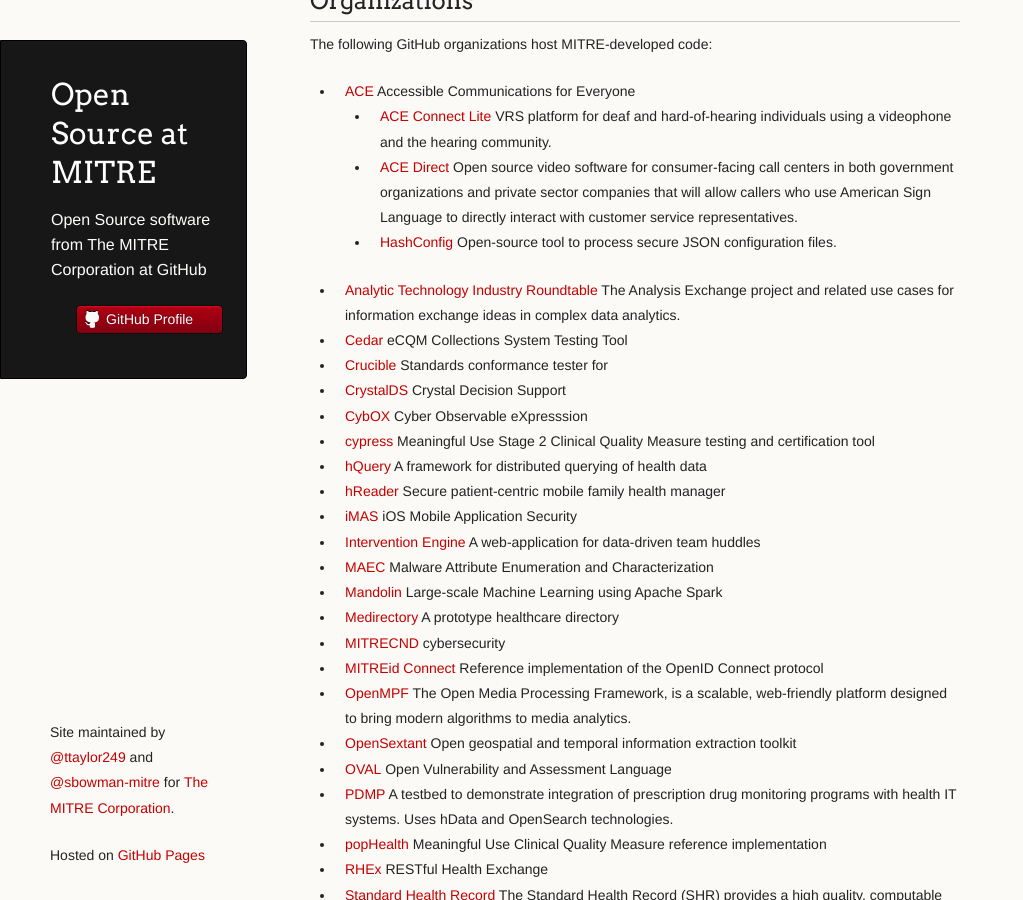
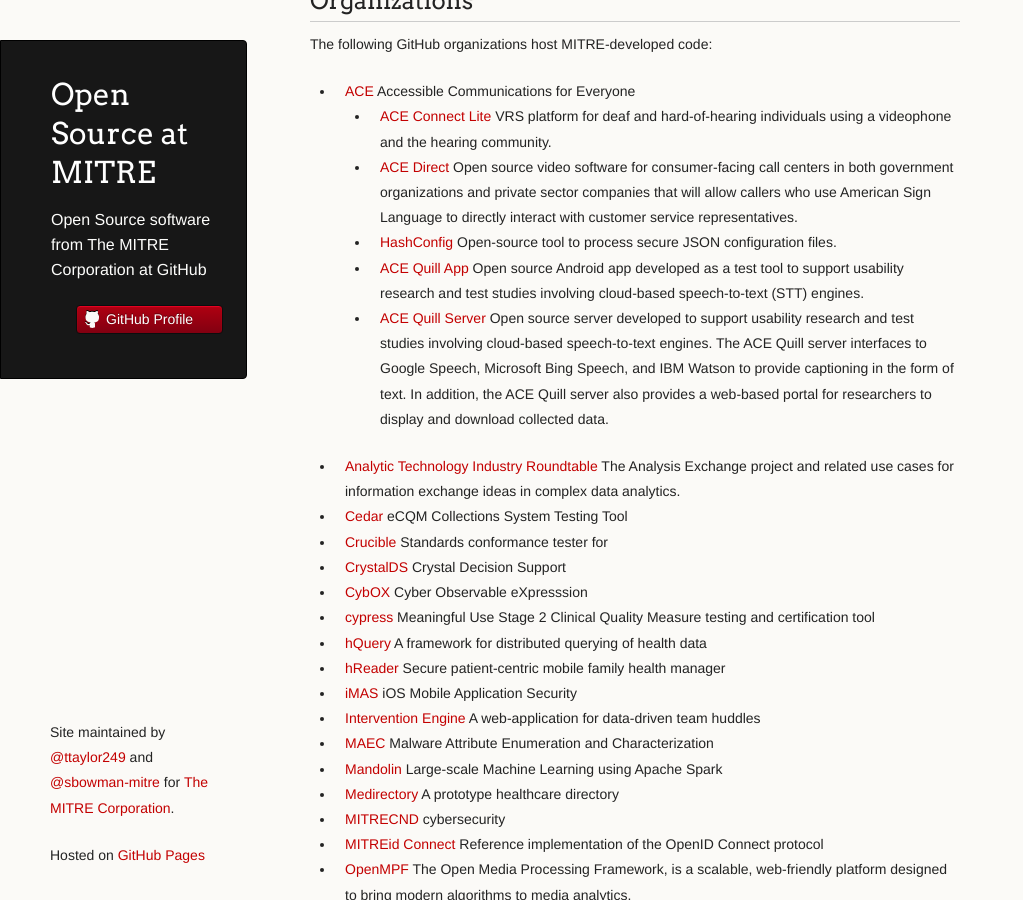
Before and after one commit to mitre/mitre.github.io, a Jekyll site: the page built from index.md, in a window 1280 px wide and 900 px high, scrolled down 733 px. Shown: the whole window, without its empty margins (0-1023 px from the left). Built offline with Jekyll 4.4.1, drawn with Linux system fonts in a browser that asks for light colours.

Commit message:
add new ACE projects.

```diff
--- a/index.md
+++ b/index.md
@@ -38,6 +38,8 @@
     * [ACE Connect Lite](https://github.com/mitrefccace/aceconnectlite-public) VRS platform for deaf and hard-of-hearing individuals using a videophone and the hearing community.
     * [ACE Direct](https://github.com/mitrefccace/acedirect-public) Open source video software for consumer-facing call centers in both government organizations and private sector companies that will allow callers who use American Sign Language to directly interact with customer service representatives.
     * [HashConfig](https://github.com/mitrefccace/hashconfig) Open-source tool to process secure JSON configuration files.
+    * [ACE Quill App](https://github.com/mitrefccace/ace-quill-app) Open source Android app developed as a test tool to support usability research and test studies involving cloud-based speech-to-text (STT) engines.
+    * [ACE Quill Server](https://github.com/mitrefccace/ace-quill-server) Open source server developed to support usability research and test studies involving cloud-based speech-to-text engines. The ACE Quill server interfaces to Google Speech, Microsoft Bing Speech, and IBM Watson to provide captioning in the form of text. In addition, the ACE Quill server also provides a web-based portal for researchers to display and download collected data.
 * [Analytic Technology Industry Roundtable](https://analytic-roundtable.github.io/) The Analysis Exchange project and related use cases for information exchange ideas in complex data analytics.
 * [Cedar](http://mitre.github.io/cedar/) eCQM Collections System Testing Tool
 * [Crucible](https://github.com/fhir-crucible) Standards conformance tester for
```
